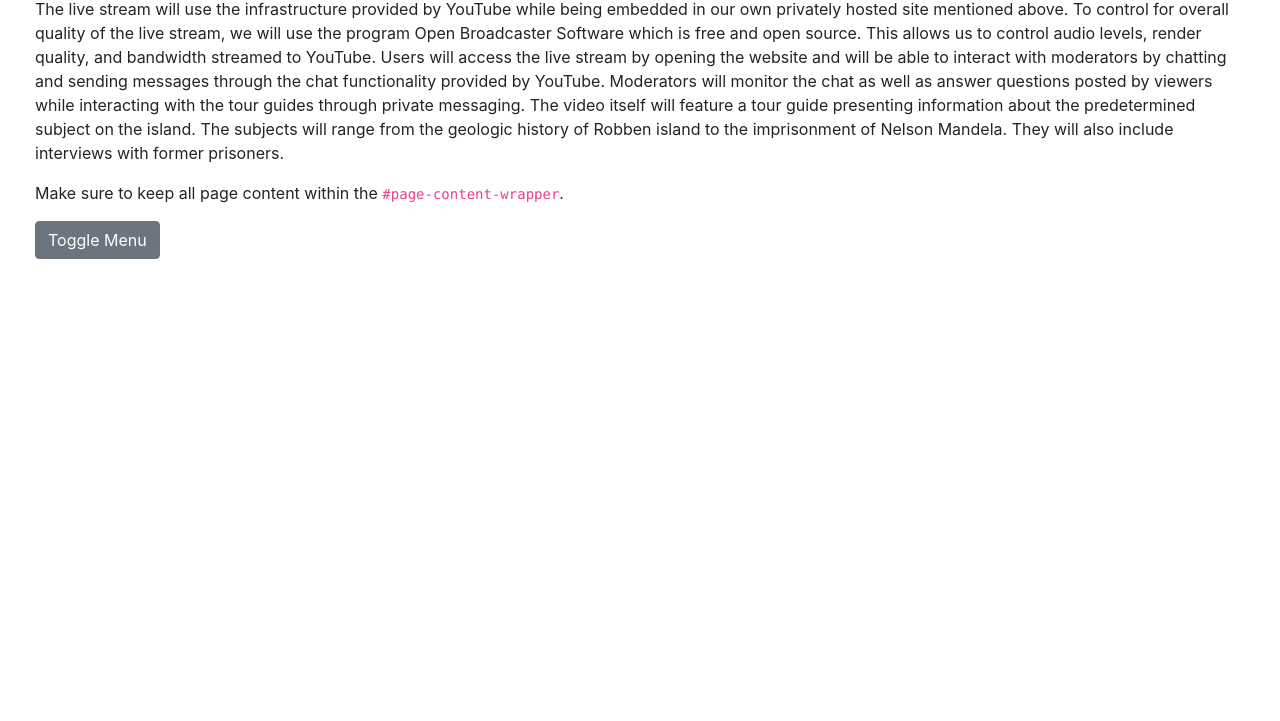
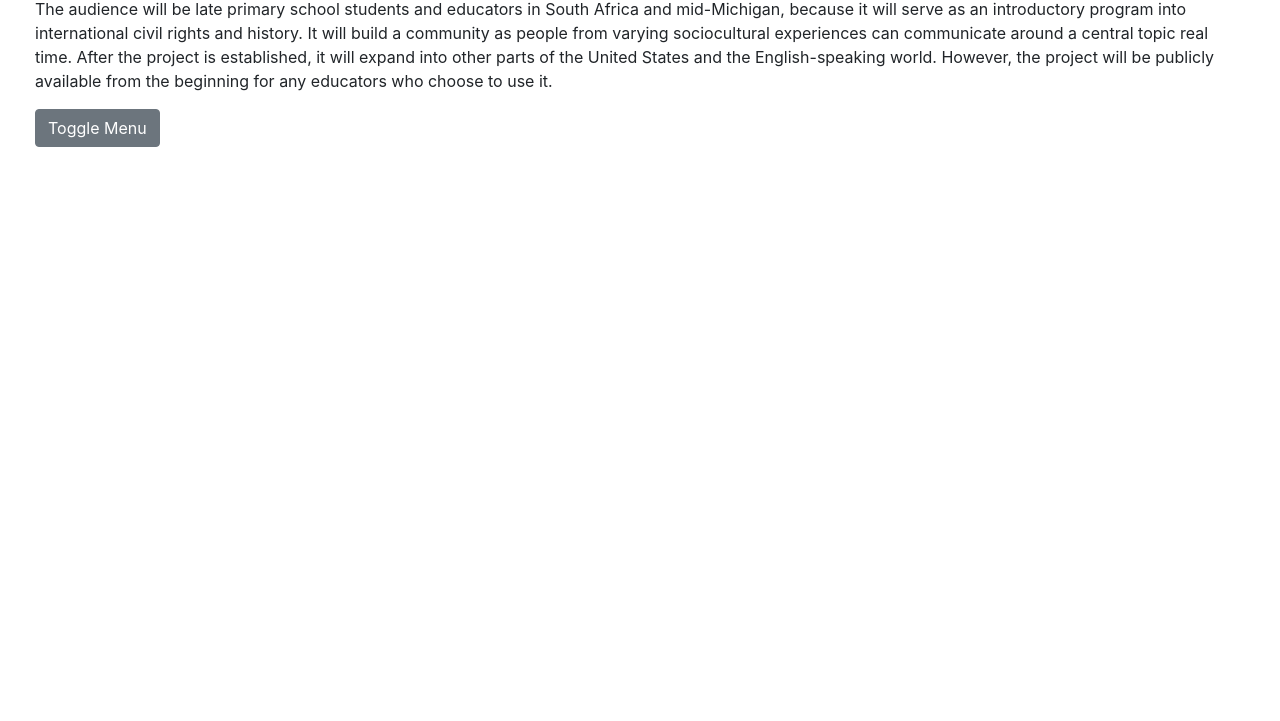
Before and after one commit to Taylorpanczak/RobbenIslandProject, a website: page audience.html in a window 1280 px wide. Shown: the part 79-800 px from the top of the page. Drawn offline with Linux system fonts and the light colour scheme.

Commit message:
Update audience.html

```diff
--- a/audience.html
+++ b/audience.html
@@ -58,9 +58,8 @@
         <!-- Page Content -->
         <div id="page-content-wrapper">
             <div class="container-fluid">
-                <h1>Deliverables/Outcomes</h1>
-                <p>The live stream will use the infrastructure provided by YouTube while being embedded in our own privately hosted site mentioned above. To control for overall quality of the live stream, we will use the program Open Broadcaster Software which is free and open source. This allows us to control audio levels, render quality, and bandwidth streamed to YouTube.  Users will access the live stream by opening the website and will be able to interact with moderators by chatting and sending messages through the chat functionality provided by YouTube. Moderators will monitor the chat as well as answer questions posted by viewers while interacting with the tour guides through private messaging. The video itself will feature a tour guide presenting information about the predetermined subject on the island. The subjects will range from the geologic history of Robben island to the imprisonment of Nelson Mandela. They will also include interviews with former prisoners.</p>
-                <p>Make sure to keep all page content within the <code>#page-content-wrapper</code>.</p>
+                <h1>Audience</h1>
+                <p>The audience will be late primary school students and educators in South Africa and mid-Michigan, because it will serve as an introductory program into international civil rights and history. It will build a community as people from varying sociocultural experiences can communicate around a central topic real time. After the project is established, it will expand into other parts of the United States and the English-speaking world. However, the project will be publicly available from the beginning for any educators who choose to use it.</p>
                 <a href="#menu-toggle" class="btn btn-secondary" id="menu-toggle">Toggle Menu</a>
             </div>
         </div>
```
